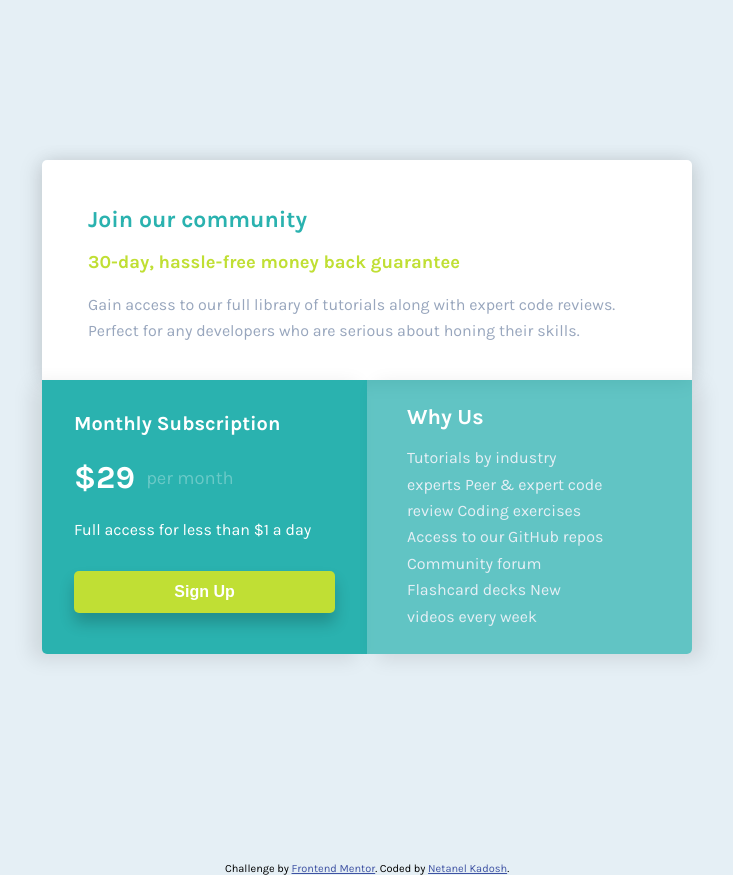
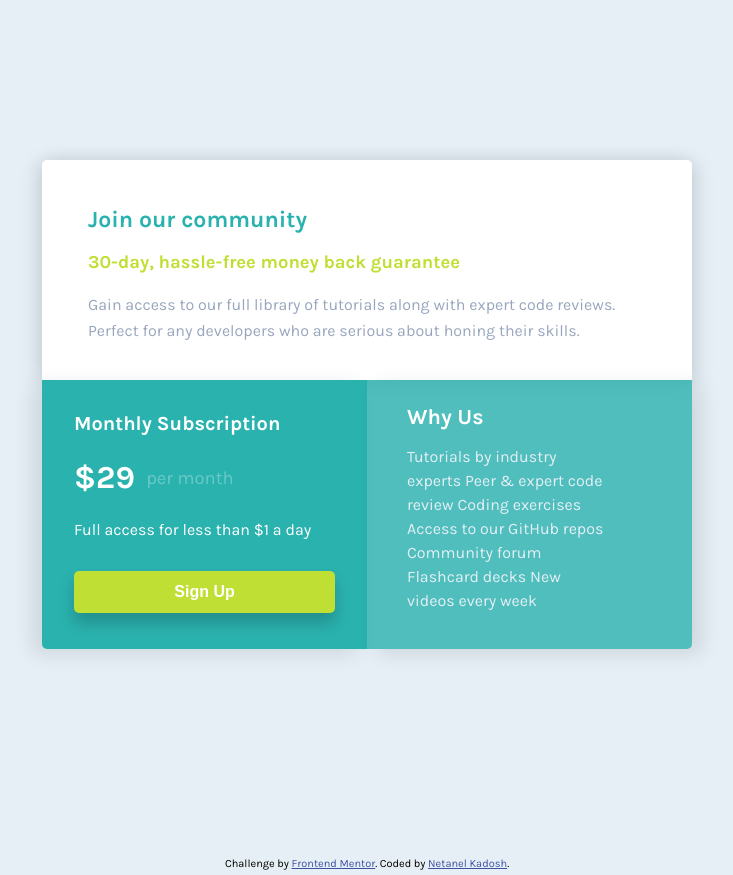
Before and after one commit to NetanelK/single-price-grid-component, a plain HTML site: page index.html in a window 1280 px wide. Shown: the whole page, without its empty margins (273-1006 px from the left). Drawn offline with Linux system fonts and the light colour scheme.

Commit message:
Update style.css

```diff
--- a/style.css
+++ b/style.css
@@ -91,14 +91,13 @@ body{
 
 .end{
     border-radius: 0 0 5px 5px;
-    background-color: hsla(179, 62%, 43%, .7);
+    background-color: hsla(179, 62%, 43%, .8);
     color: white;
     max-width: 325px;
     padding: 1.5em;
     margin: 0 auto 3em auto;
 
     box-shadow: 5px 5px 20px rgba(0, 0, 0, 0.1), -5px 5px 20px rgba(0, 0, 0, 0.1);
-
 }
 
 .end h1{
@@ -157,6 +156,12 @@ body{
 
         box-shadow: 10px 5px 20px rgba(0, 0, 0, 0.1);
         border-radius: 0 0 5px 0;
+
+
+    }
+
+    .end p{
+        line-height: 1.5;
     }
 
     .warp{
```
